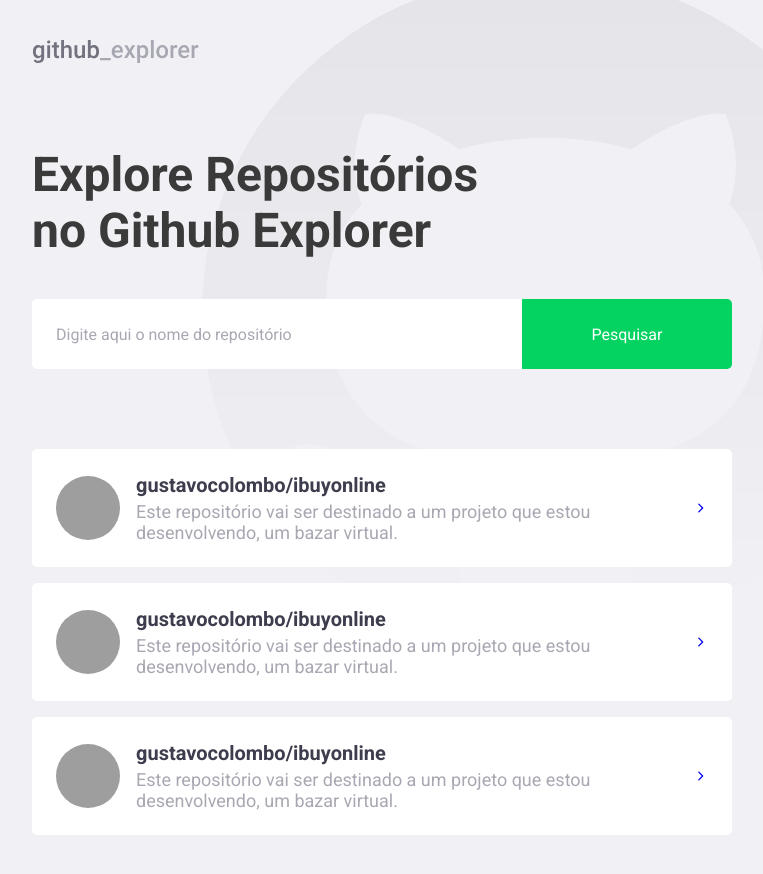
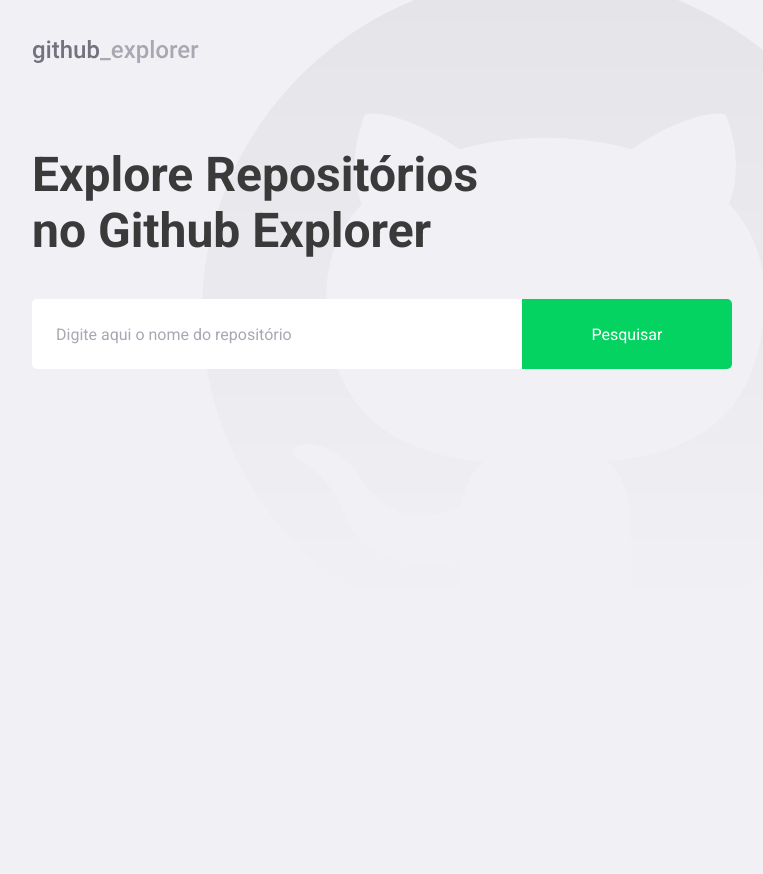
Before and after one commit to gustavocolombo/projeto-github-explorer, a React (Create React App) app: page / in a window 1280 px wide. Shown: the whole page, without its empty margins (148-911 px from the left). After the commit the page ends 800 px from the top, so only its background shows below. Built offline with nearby package versions, Linux system fonts and the light colour scheme; grey boxes are pictures that could not be loaded.

Commit message:
listando repositórios da API do github

```diff
--- a/package.json
+++ b/package.json
@@ -11,6 +11,7 @@
     "@types/react": "^16.9.0",
     "@types/react-dom": "^16.9.0",
     "@typescript-eslint/eslint-plugin": "^3.8.0",
+    "axios": "^0.21.0",
     "eslint-config-airbnb": "^18.2.0",
     "eslint-plugin-react": "^7.20.0",
     "polished": "^3.6.5",
--- a/src/pages/Dashboard/index.tsx
+++ b/src/pages/Dashboard/index.tsx
@@ -1,59 +1,66 @@
-import React from 'react';
+import React, { useState, useEffect, FormEvent } from 'react';
 
 import logo from '../../assets/github_explorer.svg';
 import { Title, Form, Repositories } from './styles';
 import { FiChevronRight } from 'react-icons/fi';
+import api from '../../services/api';
+
+interface Repository{
+  full_name: string;
+  owner:{
+    login: string;
+    avatar_url: string;
+  };
+  description: string;
+}
 
 const Dashboard: React.FC = () => {
+
+  const [repositories, setRepositories] = useState<Repository[]>([]);
+  const [newRepo, setNewRepo] = useState('');
+
+  async function handleAddRepository(event: FormEvent<HTMLFormElement>){
+    event.preventDefault();
+    const response = await api.get(`repos/${newRepo}`);
+
+    const repository  = response.data
+
+    setRepositories([...repositories, repository])
+  }
+
   return (
     <>
       <img src= {logo}  alt= "Github Explorer"/>
       <Title> Explore Repositórios no Github Explorer </Title>
 
-      <Form>
-        <input placeholder="Digite aqui o nome do repositório"/>
+      <Form onSubmit={handleAddRepository}>
+        <input
+        placeholder="Digite aqui o nome do repositório"
+        value={newRepo}
+        onChange={(e)=> setNewRepo(e.target.value)}/>
+
         <button type="submit">Pesquisar</button>
       </Form>
 
       <Repositories>
-       <a href="teste">
-        <img src="https://avatars3.githubusercontent.com/u/66711378?s=460&u=1892f3e33fa834fb432991d37145567f42a6212c&v=4"
-          alt= "usuário do github"
-        />
+       {repositories.map( repository => {
+         return (
+          <a key={repository.full_name} href="teste">
+            <img
+            src={repository.owner.avatar_url}
+            alt={repository.owner.login}
+            />
 
-        <div>
-          <strong>gustavocolombo/ibuyonline</strong>
-          <p>Este repositório vai ser destinado a um projeto que estou desenvolvendo, um bazar virtual.</p>
-        </div>
+            <div>
+              <strong>{repository.full_name}</strong>
+              <p>{repository.description}</p>
+            </div>
 
-        <FiChevronRight size={20}/>
-       </a>
+            <FiChevronRight size={20}/>
+          </a>
+        )
+       })}
 
-       <a href="teste">
-        <img src="https://avatars3.githubusercontent.com/u/66711378?s=460&u=1892f3e33fa834fb432991d37145567f42a6212c&v=4"
-          alt= "usuário do github"
-        />
-
-        <div>
-          <strong>gustavocolombo/ibuyonline</strong>
-          <p>Este repositório vai ser destinado a um projeto que estou desenvolvendo, um bazar virtual.</p>
-        </div>
-
-        <FiChevronRight size={20}/>
-       </a>
-
-       <a href="teste">
-        <img src="https://avatars3.githubusercontent.com/u/66711378?s=460&u=1892f3e33fa834fb432991d37145567f42a6212c&v=4"
-          alt= "usuário do github"
-        />
-
-        <div>
-          <strong>gustavocolombo/ibuyonline</strong>
-          <p>Este repositório vai ser destinado a um projeto que estou desenvolvendo, um bazar virtual.</p>
-        </div>
-
-        <FiChevronRight size={20}/>
-       </a>
       </Repositories>
     </>
   );
--- /dev/null
+++ b/src/services/api.tsx
@@ -0,0 +1,7 @@
+import axios from 'axios';
+
+const api = axios.create({
+  baseURL: 'https://api.github.com'
+});
+
+export default api;
```
Also changed, not shown: src/assets/logo.svg (added), 1 other file (tests, documents, lock files or other folders).
